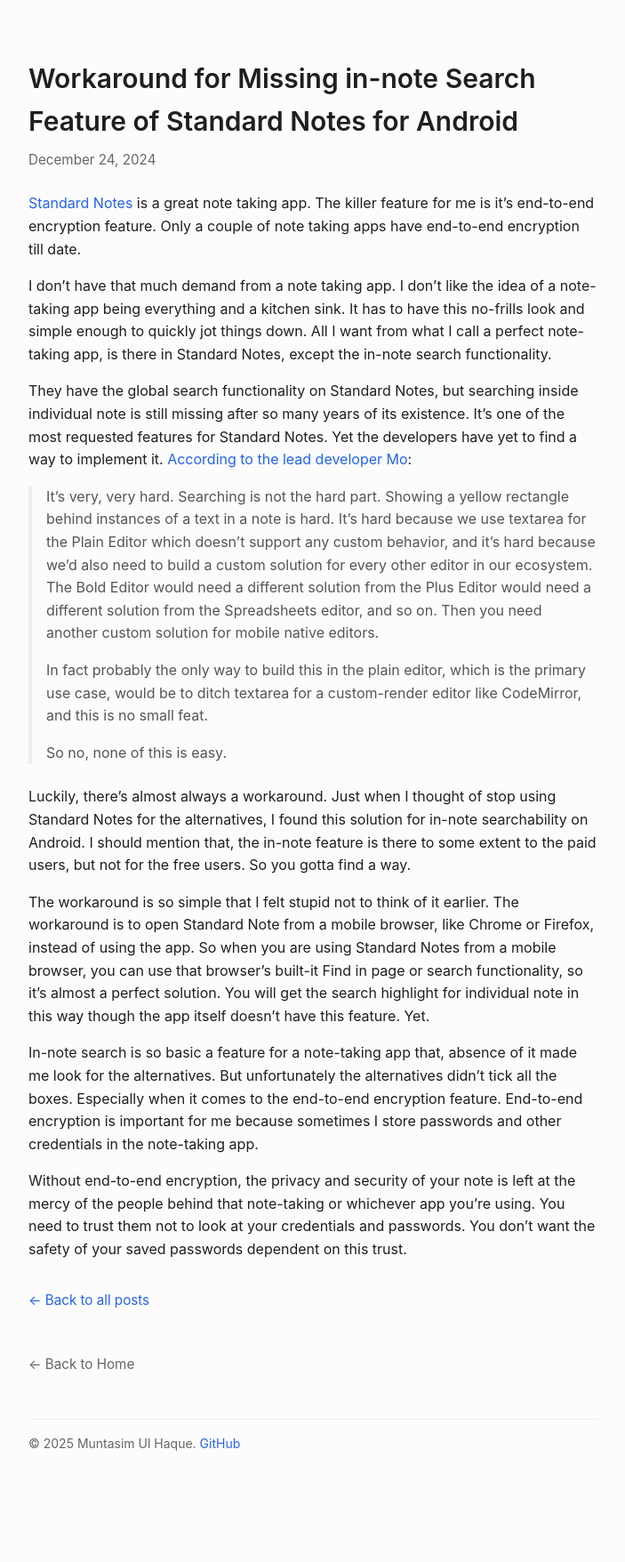
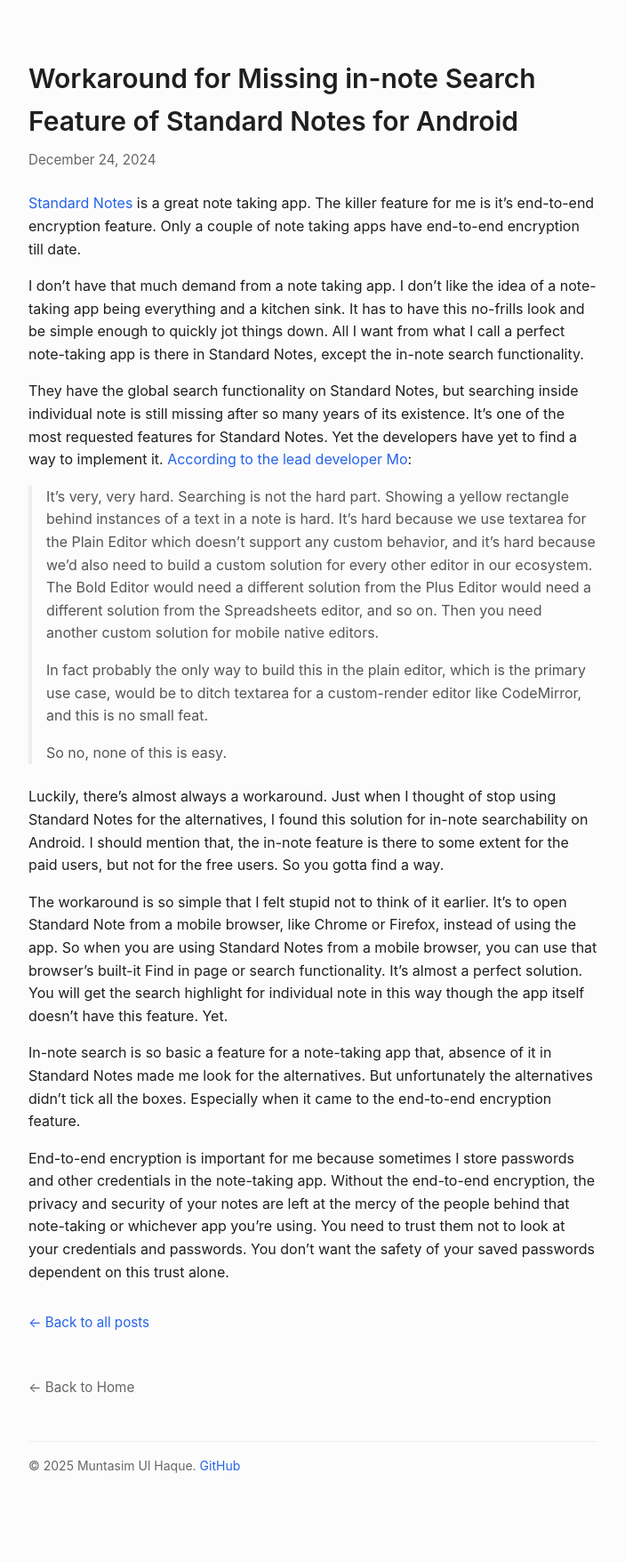
Before and after one commit to muntasimulhaque/muntasimulhaque.github.io, a Jekyll site: the page built from _posts/2025-03-26-standard-notes-search-workaround.md, in a window 1280 px wide. Shown: the whole page at 89% size, without its empty margins (288-991 px from the left). Built offline with Jekyll 4.4.1, drawn with Linux system fonts in a browser that asks for light colours; before the commit the page ends 1730 px from its top, so only the background shows below that.

Commit message:
Update 2025-03-26-standard-notes-search-workaround.md

```diff
--- a/_posts/2025-03-26-standard-notes-search-workaround.md
+++ b/_posts/2025-03-26-standard-notes-search-workaround.md
@@ -6,9 +6,9 @@
 
 [Standard Notes](https://standardnotes.com/){:target="_blank"} is a great note taking app. The killer feature for me is it's end-to-end encryption feature. Only a couple of note taking apps have end-to-end encryption till date.
 
-I don't have that much demand from a note taking app. I don't like the idea of a note-taking app being everything and a kitchen sink. It has to have this no-frills look and simple enough to quickly jot things down. All I want from what I call a perfect note-taking app, is there in Standard Notes, except the in-note search functionality.
+I don't have that much demand from a note taking app. I don't like the idea of a note-taking app being everything and a kitchen sink. It has to have this no-frills look and be simple enough to quickly jot things down. All I want from what I call a perfect note-taking app is there in Standard Notes, except the in-note search functionality.
 
-They have the global search functionality on Standard Notes, but searching inside individual note is still missing after so many years of its existence. It's one of the most requested features for Standard Notes. Yet the developers have yet to find a way to implement it. [According to the lead developer Mo](https://github.com/standardnotes/forum/issues/330){:target="_blank"}:
+They have the global search functionality on Standard Notes, but searching inside individual note is still missing after so many years of its existence. It's one of the most requested features for Standard Notes. Yet the developers have yet to find a way to implement it. [According to the lead developer Mo](https://github.com/standardnotes/forum/issues/330#issuecomment-863272902){:target="_blank"}:
 
 >It's very, very hard. Searching is not the hard part. Showing a yellow rectangle behind instances of a text in a note is hard. It's hard because we use textarea for the Plain Editor which doesn't support any custom behavior, and it's hard because we'd also need to build a custom solution for every other editor in our ecosystem. The Bold Editor would need a different solution from the Plus Editor would need a different solution from the Spreadsheets editor, and so on. Then you need another custom solution for mobile native editors.
 >
@@ -16,10 +16,10 @@
 >
 >So no, none of this is easy.
 
-Luckily, there's almost always a workaround. Just when I thought of stop using Standard Notes for the alternatives, I found this solution for in-note searchability on Android. I should mention that, the in-note feature is there to some extent to the paid users, but not for the free users. So you gotta find a way.
+Luckily, there's almost always a workaround. Just when I thought of stop using Standard Notes for the alternatives, I found this solution for in-note searchability on Android. I should mention that, the in-note feature is there to some extent for the paid users, but not for the free users. So you gotta find a way.
 
-The workaround is so simple that I felt stupid not to think of it earlier. The workaround is to open Standard Note from a mobile browser, like Chrome or Firefox, instead of using the app. So when you are using Standard Notes from a mobile browser, you can use that browser's built-it Find in page or search functionality, so it's almost a perfect solution. You will get the search highlight for individual note in this way though the app itself doesn't have this feature. Yet.
+The workaround is so simple that I felt stupid not to think of it earlier. It's to open Standard Note from a mobile browser, like Chrome or Firefox, instead of using the app. So when you are using Standard Notes from a mobile browser, you can use that browser's built-it Find in page or search functionality. It's almost a perfect solution. You will get the search highlight for individual note in this way though the app itself doesn't have this feature. Yet.
 
-In-note search is so basic a feature for a note-taking app that, absence of it made me look for the alternatives. But unfortunately the alternatives didn't tick all the boxes. Especially when it comes to the end-to-end encryption feature. End-to-end encryption is important for me because sometimes I store passwords and other credentials in the note-taking app.
+In-note search is so basic a feature for a note-taking app that, absence of it in Standard Notes made me look for the alternatives. But unfortunately the alternatives didn't tick all the boxes. Especially when it came to the end-to-end encryption feature.
 
-Without end-to-end encryption, the privacy and security of your note is left at the mercy of the people behind that note-taking or whichever app you're using. You need to trust them not to look at your credentials and passwords. You don't want the safety of your saved passwords dependent on this trust.
+End-to-end encryption is important for me because sometimes I store passwords and other credentials in the note-taking app. Without the end-to-end encryption, the privacy and security of your notes are left at the mercy of the people behind that note-taking or whichever app you're using. You need to trust them not to look at your credentials and passwords. You don't want the safety of your saved passwords dependent on this trust alone.
```
